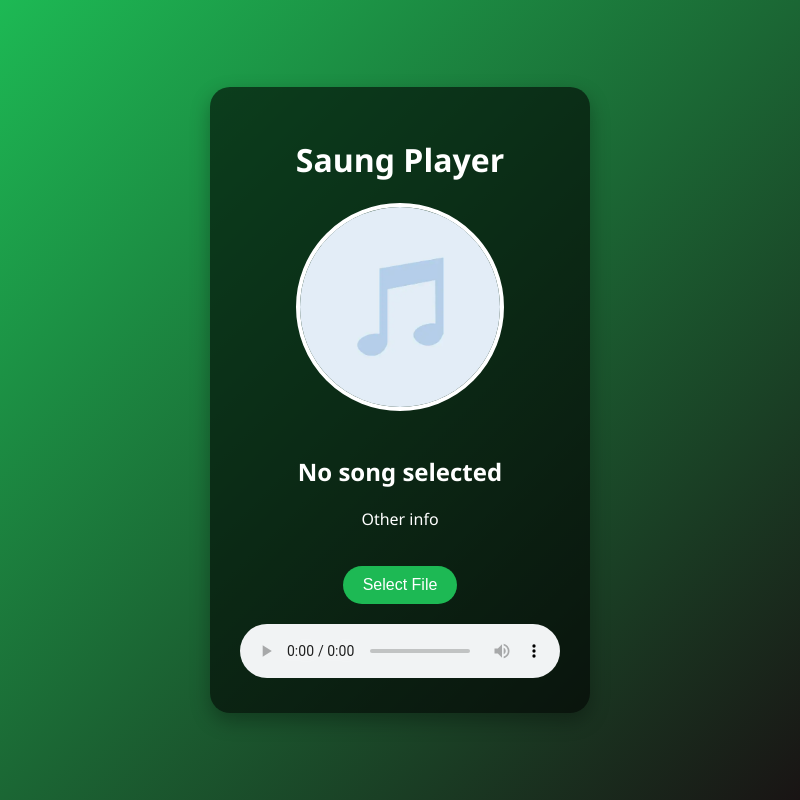
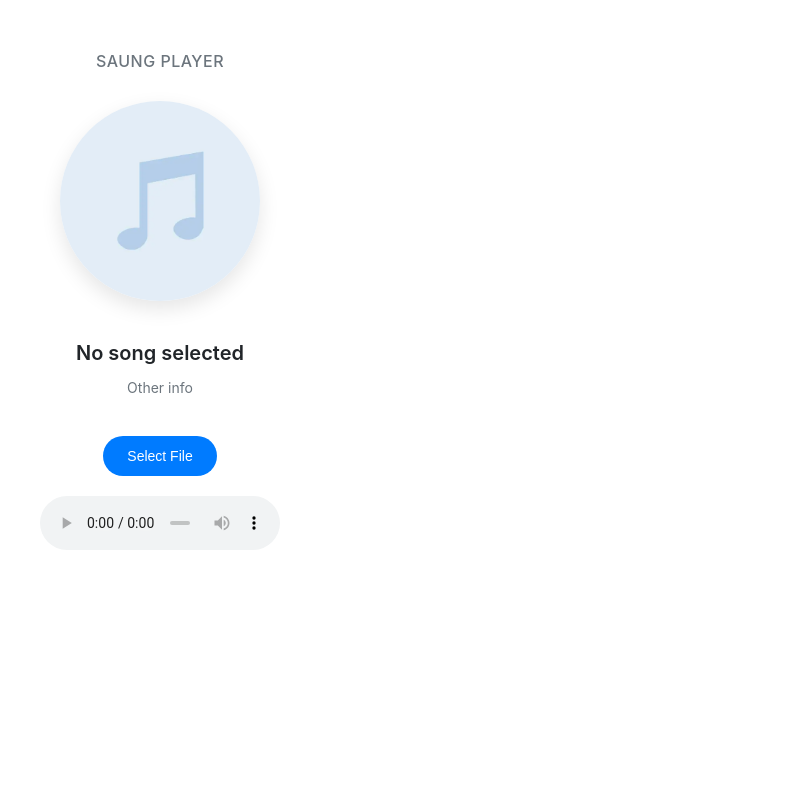
Before and after one commit to iamsaura8h/saung-player, an Electron app: page ui/index.html in a window 800 px wide. Drawn offline with Linux system fonts and the light colour scheme; no server answers.

Commit message:
minimalist ui

```diff
--- a/ui/index.html
+++ b/ui/index.html
@@ -4,7 +4,79 @@
     <meta charset="UTF-8">
     <meta name="viewport" content="width=device-width, initial-scale=1.0">
     <title>Saung Player</title>
-    <link rel="stylesheet" href="./style.css">
+    <style>
+        body {
+            margin: 0;
+            font-family: -apple-system, BlinkMacSystemFont, 'Segoe UI', Roboto, sans-serif;
+            height: 100vh;
+            background: #ffffff;
+            color: #212529;
+        }
+
+        .player-container {
+            text-align: center;
+            padding: 40px;
+            width: 320px;
+            height: 100vh;
+            box-sizing: border-box;
+        }
+
+        h1 {
+            font-size: 16px;
+            font-weight: 500;
+            color: #6c757d;
+            margin-bottom: 30px;
+            text-transform: uppercase;
+            letter-spacing: 0.5px;
+        }
+
+        #albumArt {
+            width: 200px;
+            height: 200px;
+            border-radius: 50%;
+            margin-bottom: 20px;
+            object-fit: cover;
+            box-shadow: 0 8px 20px rgba(0, 0, 0, 0.1);
+        }
+
+        h2 {
+            font-size: 20px;
+            font-weight: 600;
+            color: #212529;
+            margin-bottom: 5px;
+        }
+
+        p {
+            font-size: 14px;
+            color: #6c757d;
+            margin-bottom: 20px;
+        }
+
+        button#selectFile {
+            margin-top: 20px;
+            padding: 12px 24px;
+            border: none;
+            background-color: #007bff;
+            color: #fff;
+            font-size: 14px;
+            font-weight: 500;
+            border-radius: 25px;
+            cursor: pointer;
+            transition: all 0.2s ease;
+        }
+
+        button#selectFile:hover {
+            background-color: #0056b3;
+            transform: translateY(-1px);
+        }
+
+        audio {
+            width: 100%;
+            margin-top: 20px;
+            outline: none;
+            border-radius: 10px;
+        }
+    </style>
 </head>
 <body>
     <div class="player-container">
```
